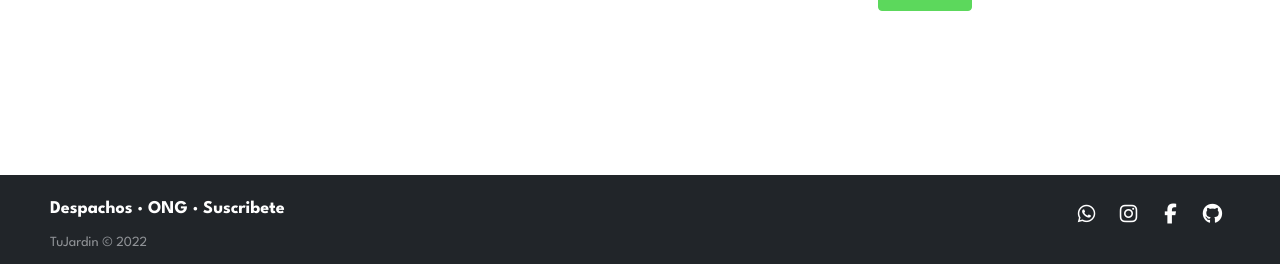
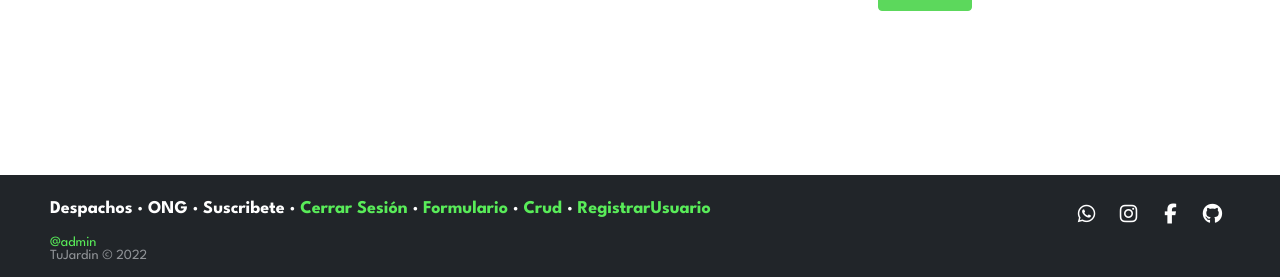
Before and after one commit to AlejandroOrdenes/Django_FundacionJardin, a Django app: page /nosotros in a window 1280 px wide. Shown: the part 791-1068 px from the top of the page. Run offline with Django 3.2, Linux system fonts and the light colour scheme; a user stored in the database is signed in; data comes from the database, SQL or seed files in the repository; both versions use the stored data as it was after the commit; parts of the project's set-up code (start-up, migrations or seed data) failed here and were passed over; some libraries are stand-ins or nearby versions.

Commit message:
linkFooter

```diff
--- a/DjangoFundacion/settings.py
+++ b/DjangoFundacion/settings.py
@@ -36,7 +36,7 @@ ALLOWED_HOSTS = ['.localhost']
 
 MESSAGE_STORAGE = "django.contrib.messages.storage.cookie.CookieStorage"
 
-LOGIN_REDIRECT_URL = '/'
+LOGIN_REDIRECT_URL = 'productito'
 LOGOUT_REDIRECT_URL = '/'
 
 SOCIAL_AUTH_FACEBOOK_KEY = config("FACEBOOK_KEY")
--- a/core/templates/core/index.html
+++ b/core/templates/core/index.html
@@ -128,11 +128,14 @@
                     <!--Suscribete-->
                               <a href={%url 'productito' %}>Suscribete</a>
                     <!--Formulario-->
+                    {% if user.is_authenticated %}
+                              <a style="color: rgb(89, 236, 89);" href={% url 'logout' %}>Cerrar Sesión</a>
+                    {% endif %}
                     {% if user.is_staff %}
                               <a style="color: rgb(89, 236, 89);" href={% url 'formulario' %}>Formulario</a>
                     <!--Crud-->
                               <a style="color: rgb(89, 236, 89);" href={% url 'crud' %}>Crud</a>
-                              <a style="color: rgb(89, 236, 89);" href={% url 'logout' %}>Cerrar Sesión</a>
+
                               <a style="color: rgb(89, 236, 89);" href={% url 'registro' %}>RegistrarUsuario</a>
                               <p style="color: rgb(89, 236, 89);" href="#">@{{user.username}}</p>
                     {% else %}
--- a/core/templates/core/nosotros.html
+++ b/core/templates/core/nosotros.html
@@ -102,7 +102,23 @@
                 <a href="#">ONG</a>
       <!--Suscribete-->
                 <a href="#">Suscribete</a>
+                {% if user.is_authenticated %}
+                              <a style="color: rgb(89, 236, 89);" href={% url 'logout' %}>Cerrar Sesión</a>
+                    {% endif %}
+                    {% if user.is_staff %}
+                              <a style="color: rgb(89, 236, 89);" href={% url 'formulario' %}>Formulario</a>
+                    <!--Crud-->
+                              <a style="color: rgb(89, 236, 89);" href={% url 'crud' %}>Crud</a>
+
+                              <a style="color: rgb(89, 236, 89);" href={% url 'registro' %}>RegistrarUsuario</a>
+                              <p style="color: rgb(89, 236, 89);" href="#">@{{user.username}}</p>
+                    {% else %}
+                        <a style="color: rgb(89, 236, 89);" href={% url 'login' %}>TuJardínUsuario</a>
+                    {% endif %}
+
+                          </p>
             </p>
+
 
             <p>TuJardin &copy; 2022</p>
         </div>
```
Also changed, not shown: core/templates/core/Productito.html (+15 -0 lines), db.sqlite3.
